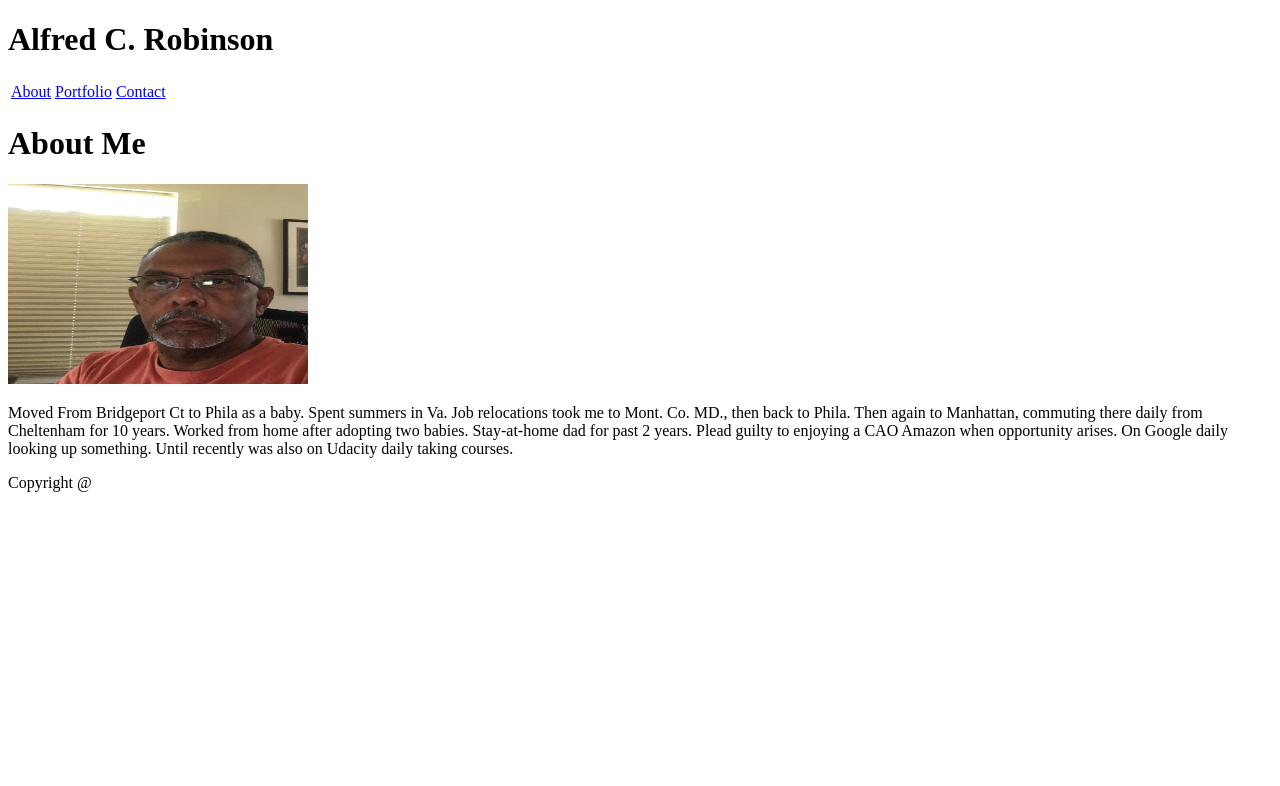
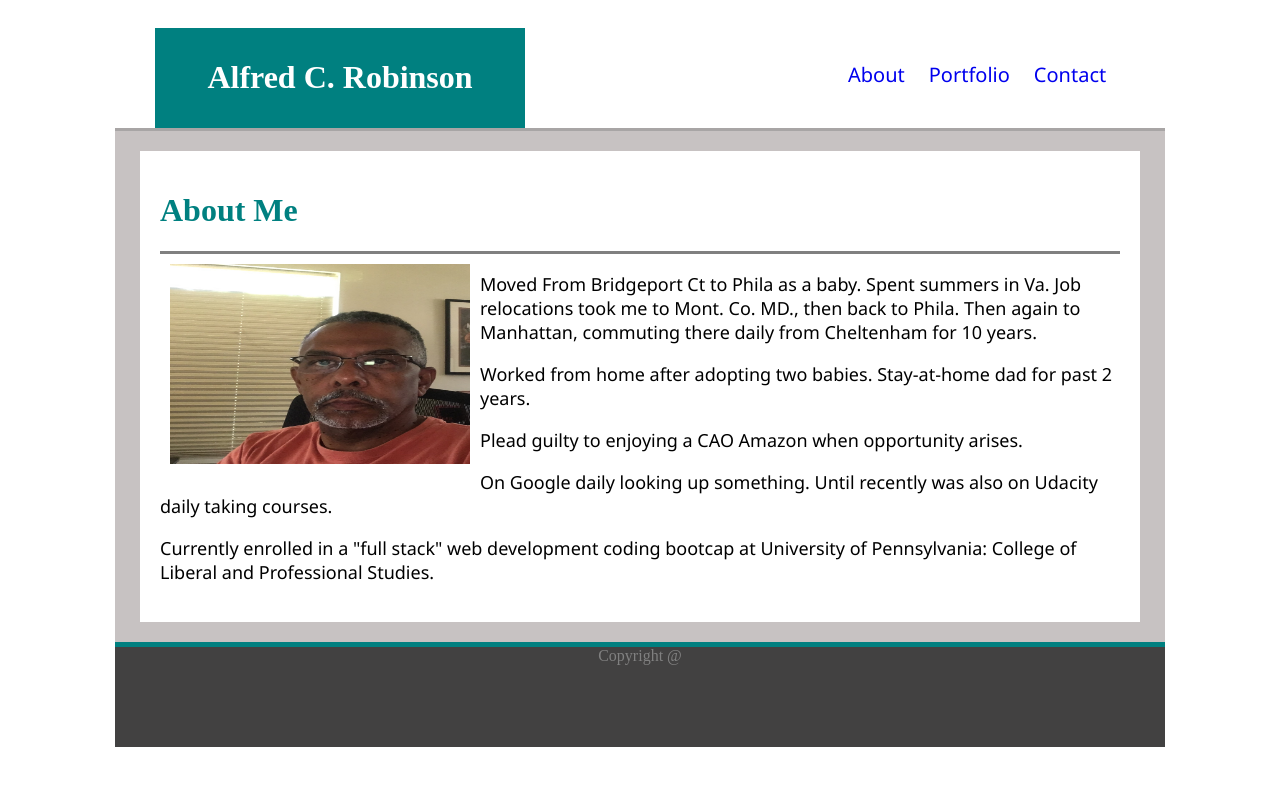
Before and after one commit to bigalr8/Basic-Portfolio, a plain HTML site: page index.html in a window 1280 px wide. Drawn offline with Linux system fonts and the light colour scheme.

Commit message:
final files

```diff
--- a/index.html
+++ b/index.html
@@ -2,47 +2,52 @@
 <html lang="en-us">
 
 <head>
-        <meta charset="UTF-8">
-        <title>About Me</title>
+    <meta charset="utf-8">
+    <link rel="stylesheet" href="styles.css">
 </head>
 
 <body>
-        <!-- Your Name -->
-        <header>
-            <h1>Alfred C. Robinson</h1>
-
-            <div>
-            <!-- Links-->
-            <!--- style=width="100%"--->
+    <div class="body">
+    <div class = "header">
+        <div class = "subject"><h1>Alfred C. Robinson</h1></div>
+        <div class = "nav">
             <table>
                 <tr>
-                        <td><a href="index.html">About</a></td>
-                        <td><a href="portfolio.html">Portfolio</a></td>
-                        <td><a href="contact.html">Contact</a></td>
+                    <td><a class = "link" href="index.html">About</a></td>
+                    <td><a class = "link" href="portfolio.html">Portfolio</a></td>
+                    <td><a class = "link" href="contact.html">Contact</a></td>
 
                 </tr>
             </table>
         </div>
-        </header>
 
-        <div>
-            <div>
-                <h1>About Me</h1>
-                <img src="assets/images/me.jpeg" alt="AR Photo" style="width:300px;height:200px;">
-                <p>
+    </div>
+
+    <div class = "bio-section">
+        <div class = "about"><h1>About Me</h1></div>
+        <img class = "image" src="images/Me.jpeg">
+        <p class = "bio-para">
             Moved From Bridgeport Ct to Phila as a baby. Spent summers in Va. Job relocations took me to
             Mont. Co. MD., then back to Phila. Then again to Manhattan, commuting there daily from
-                         Cheltenham for 10 years. Worked from home after adopting two babies. Stay-at-home dad for
-                          past 2 years. Plead guilty to enjoying a CAO Amazon when opportunity arises. On Google
-                          daily looking up something. Until recently was also on Udacity daily taking courses.
+            Cheltenham for 10 years.
+        </p>
+        <p class = "bio-para">
+            Worked from home after adopting two babies. Stay-at-home dad for
+            past 2 years.
+        <p class = "bio-para">
+            Plead guilty to enjoying a CAO Amazon when opportunity arises.
+        </p>
+        <p class = "bio-para">
+            On Google daily looking up something. Until recently was also on Udacity daily taking courses.
+        </p>
+        <p class = "bio-para">
+                Currently enrolled in a "full stack" web development coding bootcap at University of
+                Pennsylvania: College of Liberal and Professional Studies.
+
             </p>
     </div>
+    <div class="footer">Copyright @</div>
     </div>
-
-        <footer>
-            Copyright @
-        </footer>
-
 </body>
 
 </html>
--- /dev/null
+++ b/styles.css
@@ -0,0 +1,141 @@
+
+.body {
+    background-color: rgb(199, 194, 194);
+    width:1050px;
+    margin-right:auto;
+    margin-left:auto;
+}
+.header {
+    width:1030px;
+    padding:10px;
+    margin-right:auto;
+    margin-left:auto;
+    background-color: white;
+    height:110px;
+    border-bottom-style: solid;
+    border-color: rgb(168, 165, 165);
+    padding-bottom:0;
+    margin-bottom:0;
+
+}
+.subject {
+    width:350px;
+    padding:10px;
+
+    color: white;
+    background-color:teal;
+    text-align: center;
+    float:left;
+    margin-left: 30px;
+    position: relative;
+    bottom:-10px;
+}
+.nav {
+    padding:10px;
+    margin-right:auto;
+    margin-left:auto;
+    font-size:20px;
+    font-family: 'Segoe UI', Tahoma, Geneva, Verdana, sans-serif;
+    text-decoration: none;
+    float:right;
+    color: gray;
+    width:250px;
+       position: relative;
+    left: -60px;
+    bottom: -20px;
+    display: inline-block;
+}
+
+.link {
+    padding:10px;
+    text-decoration: none;
+    display: inline-block;
+}
+.bio-section {
+    background-color:white;
+    width:960px;
+    margin-right: auto;
+    margin-left: auto;
+    padding:20px;
+    position: relative;
+    bottom:-20px;
+
+}
+.bio-para{
+    font-family: 'Segoe UI', Tahoma, Geneva, Verdana, sans-serif;
+    font-size:18px;
+
+}
+
+.about {
+    color:teal;
+    border-bottom-style: solid;
+    border-color:gray;
+
+}
+.image {
+    width:200px;
+    height:200px;
+    float:left;
+    padding:10px;
+}
+.footer{
+    width:1050px;
+    margin-right:auto;
+    margin-left:auto;
+    background-color: rgb(66, 65, 65);
+    height:100px;
+    border-top-style: solid;
+    border-color:teal;
+    border-width:thick;
+    text-align: center;
+    color:gray;
+    position: relative;
+    bottom:-40px;
+
+
+}
+.portfolio-section{
+    background-color:white;
+    width:960px;
+    margin-right: auto;
+    margin-left: auto;
+    padding:20px;
+    position: relative;
+    bottom:-20px;
+}
+.contact-section{
+    background-color:white;
+    width:960px;
+    margin-right: auto;
+    margin-left: auto;
+    padding:20px;
+    position: relative;
+    bottom:-20px;
+}
+.input {
+    width: 80px;
+   }
+
+.image-group {
+    height: 400px;
+    background: darkgray;
+  }
+
+  .image {
+    width: 300px;
+    height: 200px;
+    margin:0 auto;
+    padding:10px;
+
+  }
+
+  .column{
+    float:left;
+  }
+  .row:after {
+    content: "";
+    display: table;
+    clear: both;
+
+  }
```
Also changed, not shown: contact.html (+44 -0 lines), portfolio.html (+82 -0 lines), style.css (added, +36 -0 lines), Me.jpeg (added), images/Me.jpeg (added), images/download_abstr.jpg (added), images/download_africa.jpg (added), images/download_biker.jpg (added), images/download_music.jpg (added), images/download_ny.jpg (added), images/download_sunset.jpg (added), images/download_tech2.jpg (added), images/download_tech3.jpg (added), images/ph.txt (added), 1 more files. Lines whose indentation alone changed are shown as unchanged.
